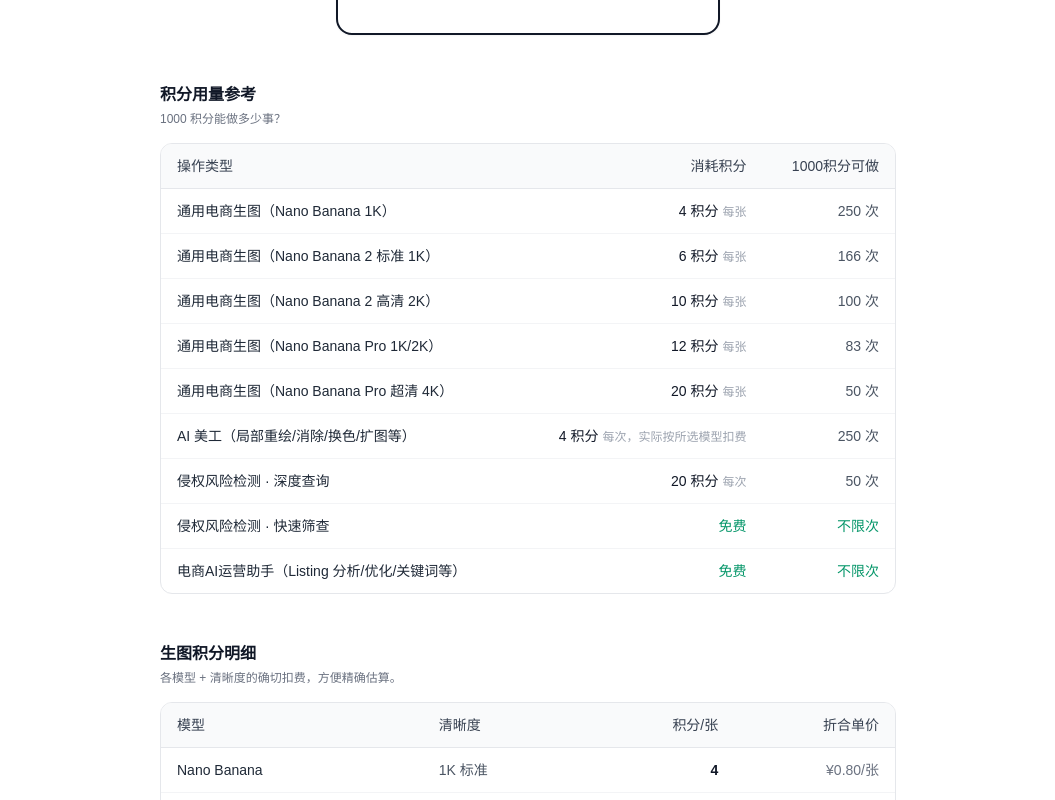
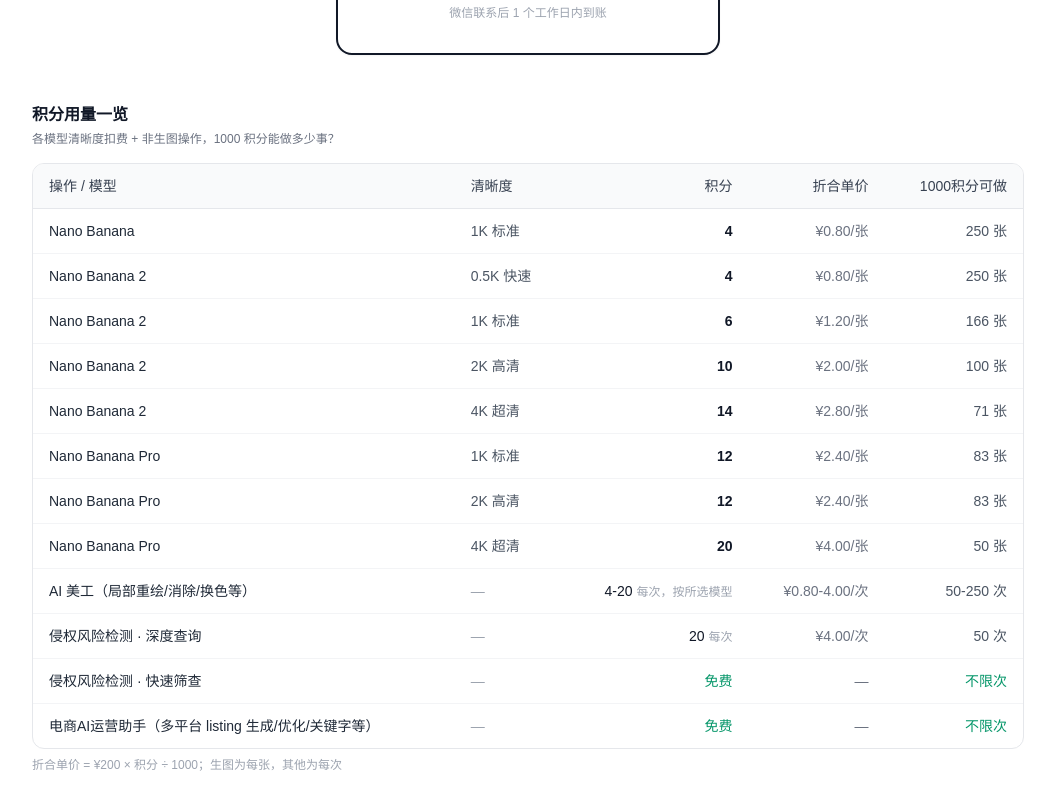
Before and after one commit to etradecity8-debug/pictoolai, a React (Vite) app: page /pricing in a window 1280 px wide. Shown: the part 600-1400 px from the top of the page, without its empty margins (112-1167 px from the left). Built offline with nearby package versions, Linux system fonts and the light colour scheme.

Commit message:
简短说明，定价页面变更

```diff
--- a/src/lib/pointsConfig.js
+++ b/src/lib/pointsConfig.js
@@ -16,12 +16,12 @@
  * 获取某模型某清晰度下每张图扣除的积分
  * @param {string} model - 如 'Nano Banana' | 'Nano Banana 2' | 'Nano Banana Pro'
  * @param {string} clarity - 如 '0.5K 快速' | '1K 标准' | '2K 高清' | '4K 超清'
- * @returns {number} 积分，未知组合返回 3
+ * @returns {number} 积分，未知组合返回 4
  */
 export function getPointsPerImage(model, clarity) {
   const byModel = POINTS_MAP[model]
-  if (!byModel) return 3
-  return byModel[clarity] ?? 3
+  if (!byModel) return 4
+  return byModel[clarity] ?? 4
 }
 
 /** 用于定价页展示的积分规则表：{ model, clarity, points }[] */
--- a/src/pages/Pricing.jsx
+++ b/src/pages/Pricing.jsx
@@ -23,16 +23,12 @@
   )
 }
 
-const OPERATIONS = [
-  { label: '通用电商生图（Nano Banana 1K）', points: 4, note: '每张' },
-  { label: '通用电商生图（Nano Banana 2 标准 1K）', points: 6, note: '每张' },
-  { label: '通用电商生图（Nano Banana 2 高清 2K）', points: 10, note: '每张' },
-  { label: '通用电商生图（Nano Banana Pro 1K/2K）', points: 12, note: '每张' },
-  { label: '通用电商生图（Nano Banana Pro 超清 4K）', points: 20, note: '每张' },
-  { label: 'AI 美工（局部重绘/消除/换色/扩图等）', points: 4, note: '每次，实际按所选模型扣费' },
+/** 非生图类操作（生图明细见 POINTS_TABLE）；pointsRange: [min, max] 表示积分区间 */
+const OTHER_OPERATIONS = [
+  { label: 'AI 美工（局部重绘/消除/换色等）', pointsRange: [4, 20], note: '每次，按所选模型' },
   { label: '侵权风险检测 · 深度查询', points: 20, note: '每次' },
   { label: '侵权风险检测 · 快速筛查', points: 0, note: '免费' },
-  { label: '电商AI运营助手（Listing 分析/优化/关键词等）', points: 0, note: '免费' },
+  { label: '电商AI运营助手（多平台 listing 生成/优化/关键字等）', points: 0, note: '免费' },
 ]
 
 const PLAN = { price: 200, points: 1000, expireDays: 365 }
@@ -41,7 +37,7 @@
   const [contactModalOpen, setContactModalOpen] = useState(false)
 
   return (
-    <div className="max-w-3xl mx-auto px-4 py-16">
+    <div className="max-w-5xl mx-auto px-4 py-16">
       <div className="text-center mb-12">
         <h1 className="text-3xl font-bold text-gray-900">简单透明的定价</h1>
         <p className="mt-3 text-gray-500 max-w-xl mx-auto text-sm">
@@ -73,7 +69,7 @@
             </li>
             <li className="flex items-center gap-2">
               <svg className="w-4 h-4 text-gray-900 flex-shrink-0" fill="none" stroke="currentColor" strokeWidth="2.5" viewBox="0 0 24 24"><path strokeLinecap="round" strokeLinejoin="round" d="M5 13l4 4L19 7"/></svg>
-              <span>全功能通用（生图 / AI 美工 / 侵权检测）</span>
+              <span>全功能通用（通用电商生图 / AI美工 / AI运营助手 / 侵权检测）</span>
             </li>
             <li className="flex items-center gap-2">
               <svg className="w-4 h-4 text-gray-900 flex-shrink-0" fill="none" stroke="currentColor" strokeWidth="2.5" viewBox="0 0 24 24"><path strokeLinecap="round" strokeLinejoin="round" d="M5 13l4 4L19 7"/></svg>
@@ -91,37 +87,58 @@
         </div>
       </div>
 
-      {/* 积分用量参考 */}
+      {/* 积分用量一览（生图明细 + 其他操作） */}
       <section className="mb-12">
-        <h2 className="text-base font-semibold text-gray-900 mb-1">积分用量参考</h2>
-        <p className="text-xs text-gray-500 mb-4">1000 积分能做多少事？</p>
-        <div className="rounded-xl border border-gray-200 overflow-hidden bg-white">
-          <table className="w-full text-sm">
+        <h2 className="text-base font-semibold text-gray-900 mb-1">积分用量一览</h2>
+        <p className="text-xs text-gray-500 mb-4">各模型清晰度扣费 + 非生图操作，1000 积分能做多少事？</p>
+        <div className="rounded-xl border border-gray-200 overflow-x-auto bg-white">
+          <table className="w-full text-sm min-w-[800px]">
             <thead>
               <tr className="bg-gray-50 border-b border-gray-200">
-                <th className="text-left py-3 px-4 font-medium text-gray-700">操作类型</th>
-                <th className="text-right py-3 px-4 font-medium text-gray-700">消耗积分</th>
-                <th className="text-right py-3 px-4 font-medium text-gray-700">1000积分可做</th>
+                <th className="text-left py-3 px-4 font-medium text-gray-700 whitespace-nowrap">操作 / 模型</th>
+                <th className="text-left py-3 px-4 font-medium text-gray-700 whitespace-nowrap">清晰度</th>
+                <th className="text-right py-3 px-4 font-medium text-gray-700 whitespace-nowrap">积分</th>
+                <th className="text-right py-3 px-4 font-medium text-gray-700 whitespace-nowrap">折合单价</th>
+                <th className="text-right py-3 px-4 font-medium text-gray-700 whitespace-nowrap">1000积分可做</th>
               </tr>
             </thead>
             <tbody>
-              {OPERATIONS.map((op, i) => {
-                const count = op.points > 0 ? Math.floor(PLAN.points / op.points) : null
+              {POINTS_TABLE.map((row, i) => (
+                <tr key={`img-${i}`} className="border-b border-gray-100 hover:bg-gray-50/50">
+                  <td className="py-3 px-4 text-gray-800 whitespace-nowrap">{row.model}</td>
+                  <td className="py-3 px-4 text-gray-600 whitespace-nowrap">{row.clarity}</td>
+                  <td className="py-3 px-4 text-right font-semibold text-gray-900 whitespace-nowrap">{row.points}</td>
+                  <td className="py-3 px-4 text-right text-gray-500 whitespace-nowrap">¥{(PLAN.price * row.points / PLAN.points).toFixed(2)}/张</td>
+                  <td className="py-3 px-4 text-right text-gray-600 whitespace-nowrap">{Math.floor(PLAN.points / row.points)} 张</td>
+                </tr>
+              ))}
+              {OTHER_OPERATIONS.map((op, i) => {
+                const [minPt, maxPt] = op.pointsRange ?? (op.points > 0 ? [op.points, op.points] : [0, 0])
+                const count = op.points === 0 ? null : op.pointsRange
+                  ? `${Math.floor(PLAN.points / maxPt)}-${Math.floor(PLAN.points / minPt)}`
+                  : Math.floor(PLAN.points / op.points)
+                const priceStr = op.points === 0 ? '—' : op.pointsRange
+                  ? `¥${(PLAN.price * minPt / PLAN.points).toFixed(2)}-${(PLAN.price * maxPt / PLAN.points).toFixed(2)}/次`
+                  : `¥${(PLAN.price * op.points / PLAN.points).toFixed(2)}/次`
                 return (
-                  <tr key={i} className="border-b border-gray-100 last:border-0 hover:bg-gray-50/50">
-                    <td className="py-3 px-4 text-gray-800">{op.label}</td>
-                    <td className="py-3 px-4 text-right">
+                  <tr key={`op-${i}`} className="border-b border-gray-100 last:border-0 hover:bg-gray-50/50">
+                    <td className="py-3 px-4 text-gray-800 whitespace-nowrap">{op.label}</td>
+                    <td className="py-3 px-4 text-gray-400 whitespace-nowrap">—</td>
+                    <td className="py-3 px-4 text-right whitespace-nowrap">
                       {op.points === 0 ? (
                         <span className="text-emerald-600 font-medium">免费</span>
+                      ) : op.pointsRange ? (
+                        <span className="font-medium text-gray-900">{minPt}-{maxPt}<span className="text-gray-400 font-normal text-xs ml-1">{op.note}</span></span>
                       ) : (
-                        <span className="font-medium text-gray-900">{op.points} 积分<span className="text-gray-400 font-normal text-xs ml-1">{op.note}</span></span>
+                        <span className="font-medium text-gray-900">{op.points}<span className="text-gray-400 font-normal text-xs ml-1">{op.note}</span></span>
                       )}
                     </td>
-                    <td className="py-3 px-4 text-right text-gray-600">
+                    <td className="py-3 px-4 text-right text-gray-500 whitespace-nowrap">{priceStr}</td>
+                    <td className="py-3 px-4 text-right text-gray-600 whitespace-nowrap">
                       {op.points === 0 ? (
                         <span className="text-emerald-600">不限次</span>
                       ) : (
-                        <span>{count} 次</span>
+                        <span>{typeof count === 'string' ? count : count} 次</span>
                       )}
                     </td>
                   </tr>
@@ -130,38 +147,8 @@
             </tbody>
           </table>
         </div>
-      </section>
-
-      {/* 生图积分明细 */}
-      <section className="mb-12">
-        <h2 className="text-base font-semibold text-gray-900 mb-1">生图积分明细</h2>
-        <p className="text-xs text-gray-500 mb-4">各模型 + 清晰度的确切扣费，方便精确估算。</p>
-        <div className="rounded-xl border border-gray-200 overflow-hidden bg-white">
-          <table className="w-full text-sm">
-            <thead>
-              <tr className="bg-gray-50 border-b border-gray-200">
-                <th className="text-left py-3 px-4 font-medium text-gray-700">模型</th>
-                <th className="text-left py-3 px-4 font-medium text-gray-700">清晰度</th>
-                <th className="text-right py-3 px-4 font-medium text-gray-700">积分/张</th>
-                <th className="text-right py-3 px-4 font-medium text-gray-700">折合单价</th>
-              </tr>
-            </thead>
-            <tbody>
-              {POINTS_TABLE.map((row, i) => (
-                <tr key={i} className="border-b border-gray-100 last:border-0 hover:bg-gray-50/50">
-                  <td className="py-3 px-4 text-gray-800">{row.model}</td>
-                  <td className="py-3 px-4 text-gray-600">{row.clarity}</td>
-                  <td className="py-3 px-4 text-right font-semibold text-gray-900">{row.points}</td>
-                  <td className="py-3 px-4 text-right text-gray-500">
-                    ¥{(PLAN.price * row.points / PLAN.points).toFixed(2)}/张
-                  </td>
-                </tr>
-              ))}
-            </tbody>
-          </table>
-        </div>
         <p className="mt-2 text-xs text-gray-400">
-          折合单价 = ¥200 × 每张积分 ÷ 1000 积分
+          折合单价 = ¥200 × 积分 ÷ 1000；生图为每张，其他为每次
         </p>
       </section>
 
```
Also changed, not shown: 1 other file (tests, documents, lock files or other folders).
